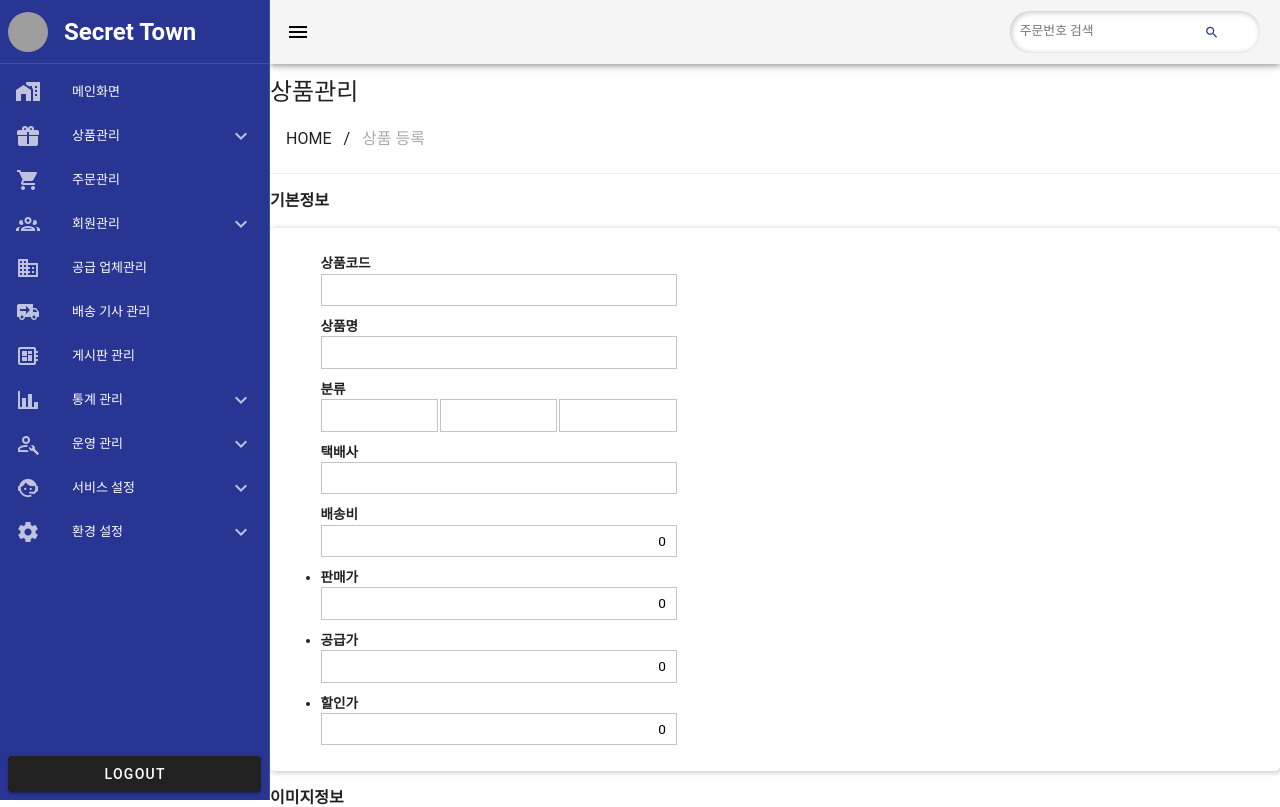
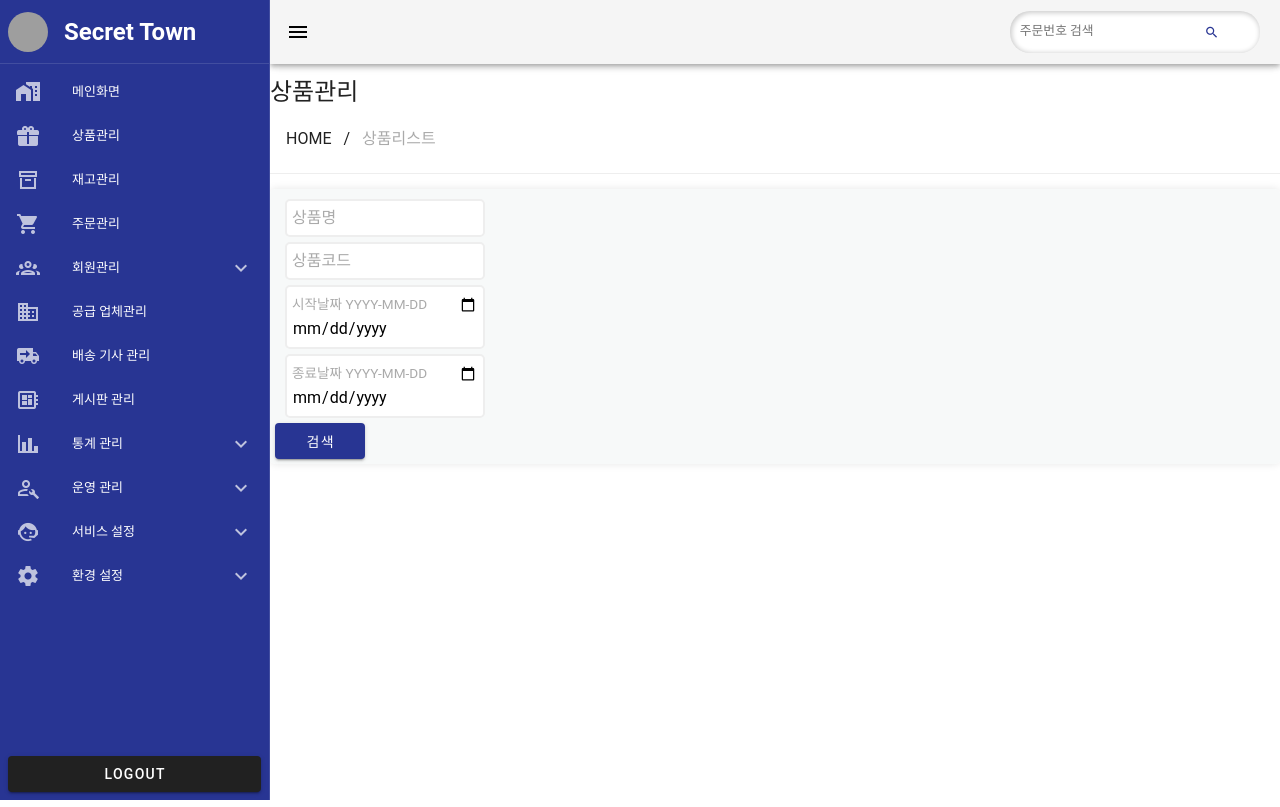
Before and after one commit to haranseok/open_market_admin, a Vue app: page /goods in a window 1280 px wide. Shown: the top 807 px of the page. Built offline with nearby package versions, Linux system fonts and the light colour scheme; grey boxes are pictures that could not be loaded.

Commit message:
상품관리 component :is > router-children으로 수정

```diff
--- a/src/components/TheSlideNav.vue
+++ b/src/components/TheSlideNav.vue
@@ -23,23 +23,18 @@
         value="home"
         @click="router.push('/main')"
       ></v-list-item>
-      <v-list-group value="goods">
-        <template v-slot:activator="{ props }">
-          <v-list-item
-            v-bind="props"
-            title="상품관리"
-            prepend-icon="mdi-gift"
-          ></v-list-item>
-        </template>
-        <v-list-item
-          v-for="([title, value, link], i) in goods"
-          :key="i"
-          :title="title"
-          :value="value"
-          @click="routerLink(link)"
-        >
-        </v-list-item>
-      </v-list-group>
+      <v-list-item
+        title="상품관리"
+        prepend-icon="mdi-gift"
+        value="goods"
+        @click="router.push('/goods/list')"
+      ></v-list-item>
+      <v-list-item
+        title="재고관리"
+        prepend-icon="mdi-archive-outline"
+        value="inventory"
+        @click="router.push('/inventory')"
+      ></v-list-item>
       <v-list-item
         title="주문관리"
         prepend-icon="mdi-cart"
@@ -153,11 +148,11 @@ import { useRouter } from "vue-router";
 import { useNavDrawerStore } from "@/stores/NavDrawerStore";
 const router = useRouter();
 const navDrawerStore = useNavDrawerStore();
-const goods = ref([
-  ["상품 등록", "goods_update", "goods?type=update"],
-  ["상품 조회", "goods_list", "goods?type=list"],
-  ["상품 재고관리", "inventory", "goods?type=inventory"],
-]);
+// const goods = ref([
+//   ["상품 등록", "goods_update", "goods?type=update"],
+//   ["상품 조회", "goods_list", "goods?type=list"],
+//   ["상품 재고관리", "inventory", "goods?type=inventory"],
+// ]);
 const users = ref([
   ["일반 회원", "general_user", "members?type=general"],
   ["판매자 회원", "seller_user", "members?type=sales"],
--- a/src/components/tables/BaseTable.vue
+++ b/src/components/tables/BaseTable.vue
@@ -6,11 +6,8 @@
           <tr>
             <th v-for="(th, i) in headers" :key="i">
               <div v-if="i === 0">
-                <input type="checkbox" id="all" v-model="allSelected" /><label
-                  for="all"
-                  style="display: none"
-                  >전체선택</label
-                >
+                <input type="checkbox" id="all" v-model="allSelected" />
+                <label for="all" style="display: none">전체선택</label>
               </div>
               <div v-else>{{ th }}</div>
             </th>
@@ -104,4 +101,3 @@ table {
   }
 }
 </style>
-@/stores/ButtonSrore @/stores/ButtonStore
--- a/src/pages/goods/GoodsInventory.vue
+++ b/src/pages/goods/GoodsInventory.vue
@@ -1,5 +1,7 @@
 <template>
-  <div class="container">
+  <v-main class="bg">
+    <TheBreadCrumbs :title="'재고관리'" :items="links" />
+    <article class="inner-container">
       <section class="base-table">
         <BaseTable :headers="th" :list="items" class="table">
           <template #list="{ row }">
@@ -20,15 +22,29 @@
         </BaseTable>
       </section>
       <v-btn class="delete-btn" @click="doDelete" color="error">일괄삭제</v-btn>
-  </div>
+    </article>
+  </v-main>
 </template>
 
 <script lang="ts" setup>
 import { ref } from "vue";
+import { useButtonStore } from "@/stores/ButtonStore";
 import BaseTable from "@/components/tables/BaseTable.vue";
-import { useButtonStore } from "@/stores/ButtonStore";
+import TheBreadCrumbs from "@/components/TheBreadCrumbs.vue";
 
 const button = useButtonStore();
+const links = ref([
+  {
+    title: "home",
+    disabled: false,
+    href: "main",
+  },
+  {
+    title: "상품리스트",
+    disabled: true,
+    href: "/goods?list",
+  },
+]);
 
 const doDelete = () => {
   button.setButtonClick();
@@ -74,8 +90,8 @@ const doUpdate = (e: any) => {
 </script>
 
 <style lang="scss" scoped>
-.container {
-  margin: 2% 0;
+.inner-container {
+  padding: 1.5% 0;
   .base-table {
     .oders {
       width: 100px;
@@ -95,4 +111,3 @@ const doUpdate = (e: any) => {
   }
 }
 </style>
-@/stores/ButtonSrore @/stores/ButtonStore
--- a/src/pages/goods/GoodsLayout.vue
+++ b/src/pages/goods/GoodsLayout.vue
@@ -27,23 +27,15 @@
         </div>
         <v-btn color="rgb(40, 53, 147)" @click="doSearch">검색</v-btn>
       </div>
-      <section>
-        <component :is="goodsPage"></component>
-      </section>
+      <router-view></router-view>
     </article>
   </v-main>
 </template>
 
 <script lang="ts" setup>
 import { ref, watchEffect } from "vue";
-import { useRoute } from "vue-router";
 import TheBreadCrumbs from "@/components/TheBreadCrumbs.vue";
 import AtomInput from "@/components/items/AtomInput.vue";
-import GoodsList from "./GoodsList.vue";
-import GoodsInventory from "./GoodsInventory.vue";
-import GoodsUpdate from "./GoodsUpdate.vue";
-const route = useRoute();
-const goodsPage = ref(GoodsList);
 const isSearch = ref(true);
 const goodsName = ref("");
 const goodsCode = ref("");
@@ -89,23 +81,7 @@ const linksTypes = (title: string, href: string, component: any) => {
     disabled: true,
     href: `/goods?type=${href}`,
   };
-  goodsPage.value = component;
 };
-
-watchEffect(
-  (route.query,
-  () => {
-    let type = route.query.type;
-    if (type === "list") {
-      linksTypes("상품 리스트", "list", GoodsList);
-    } else if (type === "inventory") {
-      linksTypes("상품 재고관리", "inventory", GoodsInventory);
-    } else {
-      linksTypes("상품 등록", "update", GoodsUpdate);
-      isSearch.value = false;
-    }
-  })
-);
 </script>
 
 <style lang="scss" scoped>
--- a/src/router/index.ts
+++ b/src/router/index.ts
@@ -23,6 +23,20 @@ const router = createRouter({
         TheSlideNav,
         default: import("@/pages/goods/GoodsLayout.vue"),
       },
+      children: [
+        {
+          path: "list",
+          component: import("@/pages/goods/GoodsList.vue"),
+        },
+      ],
+    },
+    {
+      path: "/inventory",
+      components: {
+        TheHeader,
+        TheSlideNav,
+        default: import("@/pages/goods/GoodsInventory.vue"),
+      },
     },
     {
       path: "/orders",
```
Lines whose indentation alone changed are shown as unchanged.
